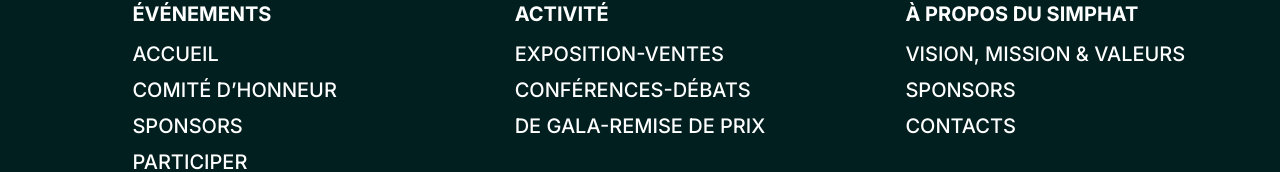
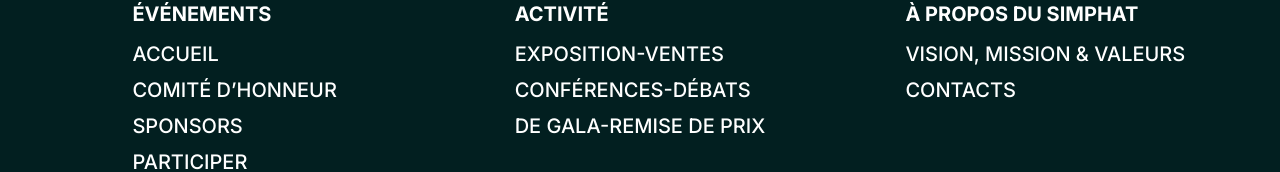
Before and after one commit to ALLAGBE1/simphat-front, a React (Vite) app: page / in a window 1280 px wide. Shown: the part 1272-1444 px from the top of the page. Built offline with nearby package versions, Linux system fonts and the light colour scheme.

Commit message:
Delete Sponsors'

```diff
--- a/src/components/Footer/index.jsx
+++ b/src/components/Footer/index.jsx
@@ -65,11 +65,11 @@
                         VISION, MISSION & VALEURS
                     </h2>
                 </Link>
-                <Link to="/sponsors" rel="noreferrer" className="">
+                {/* <Link to="/sponsors" rel="noreferrer" className="">
                     <h2 className="text-base sm:text-lg md:text-xl lg:text-1xl xl:text-1xl font-medium uppercase text-[#ffffff]">
                         SPONSORS
                     </h2>
-                </Link>
+                </Link> */}
                 <Link to="/contact" rel="noreferrer" className="">
                     <h2 className="text-base sm:text-lg md:text-xl lg:text-1xl xl:text-1xl font-medium uppercase text-[#ffffff]">
                         CONTACTS
```
